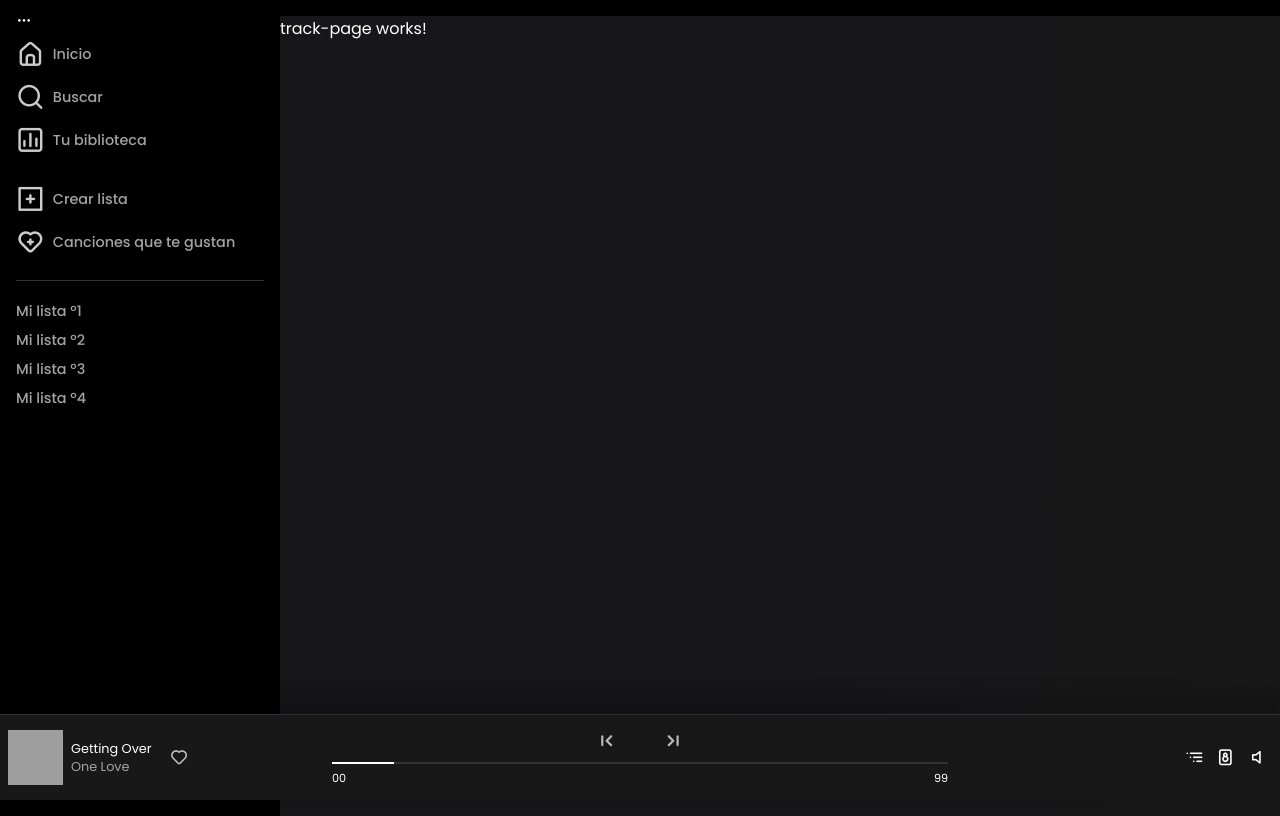
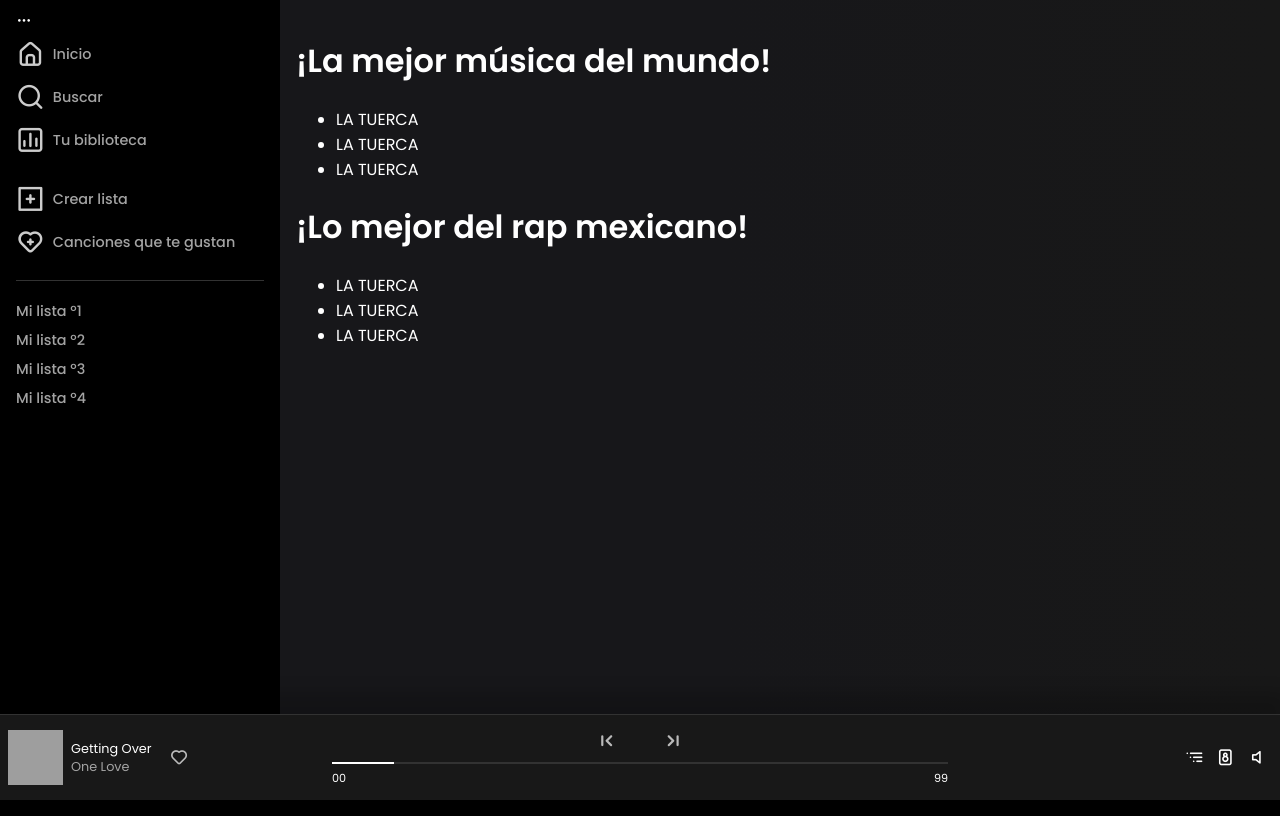
Before and after one commit to brayansanchez18/angular-spotify-clone-1, an Angular app: page /tracks in a window 1280 px wide. Built offline with nearby package versions, Linux system fonts and the light colour scheme; grey boxes are pictures that could not be loaded.

Commit message:
comunicacion entre componentes

```diff
--- a/src/app/modules/tracks/pages/track-page/track-page.component.css
+++ b/src/app/modules/tracks/pages/track-page/track-page.component.css
@@ -0,0 +1,3 @@
+.tracks-page {
+  padding: 1rem;
+}
--- a/src/app/modules/tracks/pages/track-page/track-page.component.html
+++ b/src/app/modules/tracks/pages/track-page/track-page.component.html
@@ -1 +1,16 @@
-<p>track-page works!</p>
+<div class="tracks-page">
+  <!--section top (small)-->
+  <app-section-generic
+    [dataTracks]="mockTracksList"
+    [mode]="'small'"
+    [title]="'¡La mejor música del mundo!'"
+  >
+  </app-section-generic>
+  <!--section medium (big)-->
+  <app-section-generic
+    [dataTracks]="mockTracksList"
+    [mode]="'big'"
+    [title]="'¡Lo mejor del rap mexicano!'"
+  >
+  </app-section-generic>
+</div>
--- a/src/app/modules/tracks/pages/track-page/track-page.component.ts
+++ b/src/app/modules/tracks/pages/track-page/track-page.component.ts
@@ -3,13 +3,16 @@
 @Component({
   selector: 'app-track-page',
   templateUrl: './track-page.component.html',
-  styleUrls: ['./track-page.component.css']
+  styleUrls: ['./track-page.component.css'],
 })
 export class TrackPageComponent implements OnInit {
+  mockTracksList = [
+    { name: 'LA TUERCA' },
+    { name: 'LA TUERCA' },
+    { name: 'LA TUERCA' },
+  ];
 
-  constructor() { }
+  constructor() {}
 
-  ngOnInit(): void {
-  }
-
+  ngOnInit(): void {}
 }
--- /dev/null
+++ b/src/app/shared/components/card-player/card-player.component.html
@@ -0,0 +1 @@
+<p>card-player works!</p>
--- /dev/null
+++ b/src/app/shared/components/card-player/card-player.component.ts
@@ -0,0 +1,15 @@
+import { Component, OnInit } from '@angular/core';
+
+@Component({
+  selector: 'app-card-player',
+  templateUrl: './card-player.component.html',
+  styleUrls: ['./card-player.component.css']
+})
+export class CardPlayerComponent implements OnInit {
+
+  constructor() { }
+
+  ngOnInit(): void {
+  }
+
+}
--- /dev/null
+++ b/src/app/shared/components/section-generic/section-generic.component.html
@@ -0,0 +1,15 @@
+<div class="section--generic">
+  <h1 class="section--generic__title">{{ title }}</h1>
+
+  <div class="section--generic__player--zone">
+    <ul
+      class="player--list"
+      [ngClass]="{ 'card-small': mode === 'small', 'card-big': mode === 'big' }"
+    >
+      <li *ngFor="let track of dataTracks">
+        <!-- <app-card-player [track]="track" [mode]="mode"></app-card-player> -->
+        {{ track.name }}
+      </li>
+    </ul>
+  </div>
+</div>
--- /dev/null
+++ b/src/app/shared/components/section-generic/section-generic.component.ts
@@ -0,0 +1,17 @@
+import { Component, Input, OnInit } from '@angular/core';
+
+@Component({
+  selector: 'app-section-generic',
+  templateUrl: './section-generic.component.html',
+  styleUrls: ['./section-generic.component.css'],
+})
+export class SectionGenericComponent implements OnInit {
+  @Input() title: string = '';
+  // creamos una variable de input 'mode' que solo pueda ser 'big' o 'small' y por defecto sea 'big'
+  @Input() mode: 'small' | 'big' = 'big';
+  @Input() dataTracks: Array<any> = [];
+
+  constructor() {}
+
+  ngOnInit(): void {}
+}
```
Also changed, not shown: src/app/modules/tracks/tracks.module.ts (+4 -9 lines), src/app/shared/shared.module.ts (+16 -2 lines), src/app/shared/components/card-player/card-player.component.css (added), src/app/shared/components/section-generic/section-generic.component.css (added), 2 other files (tests, documents, lock files or other folders).
